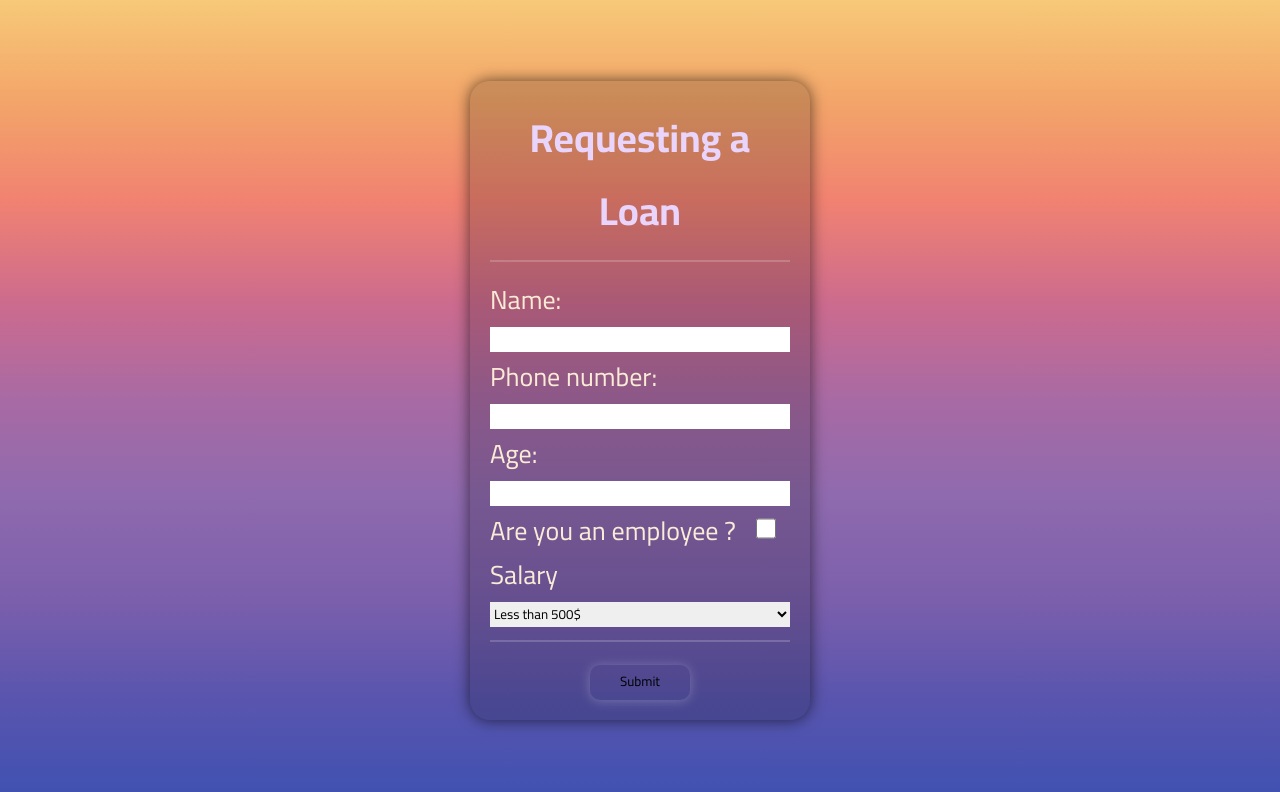
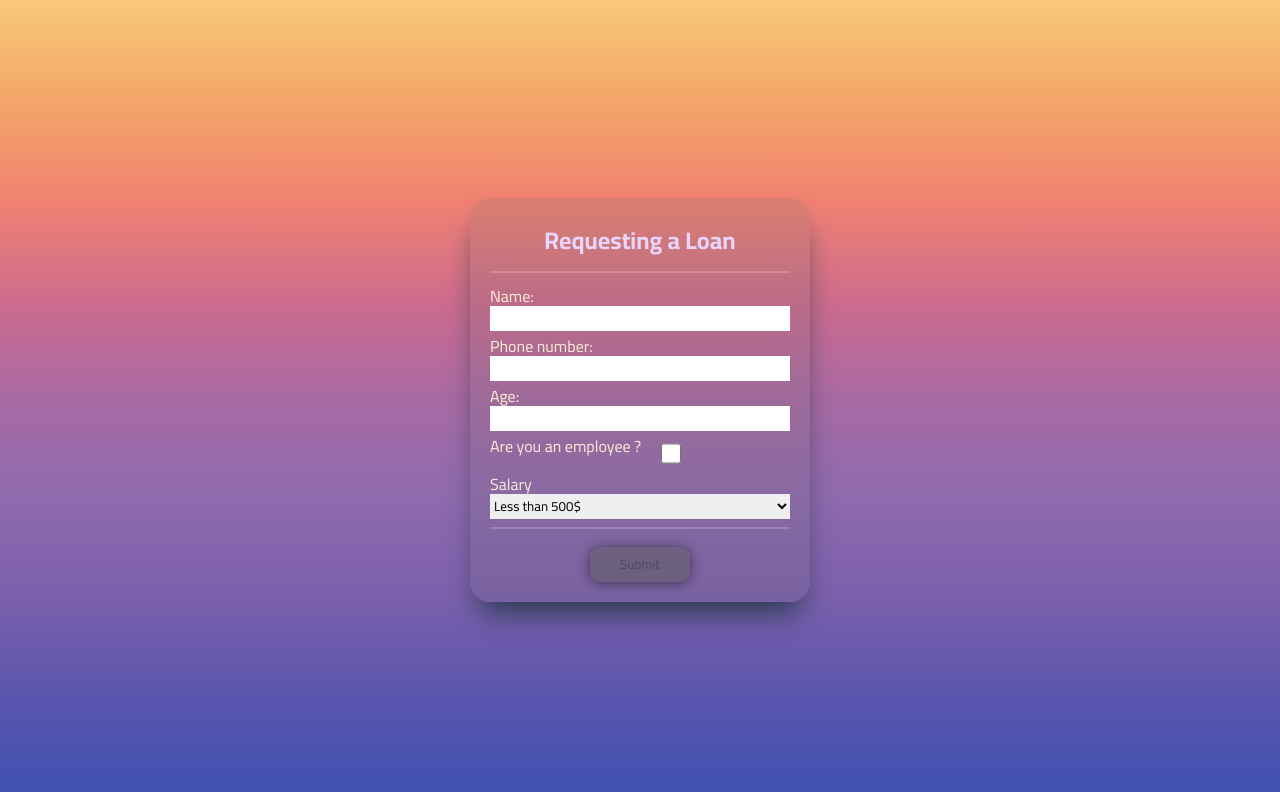
Before and after one commit to 3bdellah/mini-projet, a React (Create React App) app: page / in a window 1280 px wide. Shown: the top 792 px of the page. Built offline with nearby package versions, Linux system fonts and the light colour scheme; a web font is replaced by a local one.

Commit message:
add State to form & model component & btn disable

```diff
--- a/src/App.css
+++ b/src/App.css
@@ -1,17 +1,14 @@
 .App {
-  text-align: center;
+ text-align: center;
 }
 
 
 .App-header {
-  /* background-color: #22163e; */
-  /* background: linear-gradient(120deg, #22163e 0%, #6e0142 100%); */
   background-image: linear-gradient(to top, #3f51b1 0%, #5a55ae 13%, #7b5fac 25%, #8f6aae 38%, #a86aa4 50%, #cc6b8e 62%, #f18271 75%, #f3a469 87%, #f7c978 100%);
   min-height: 100vh;
   display: flex;
   flex-direction: column;
   align-items: center;
   justify-content: center;
-  font-size: calc(10px + 2vmin);
-  color: rgb(255, 255, 255);
+
 }
--- a/src/App.js
+++ b/src/App.js
@@ -1,11 +1,13 @@
 import "./App.css";
 import FormComponent from "./FormComponent";
+//import Model from "./Model";
 
 function App() {
   return (
     <div className="App">
       <header className="App-header">
         <FormComponent />
+        {/* <Model /> */}
       </header>
     </div>
   );
--- a/src/FormComponent.css
+++ b/src/FormComponent.css
@@ -1,17 +1,16 @@
 .form-card{
-    background-color: hsla(0, 0%, 0%, 0.167);
+
+    background-color: hsla(0, 0%, 41%, 0.167);
     padding: 20px;
     height: auto;
     width: 300PX;
     border-radius: 20px;
-    box-shadow: 0px 0px 15px 0px #0000009f;
+    box-shadow: rgb(38, 57, 77) 0px 20px 30px -10px;
     border-style: none;
-
-
 }
 h2{
-margin-top: 0px;
-margin-bottom: 0px;
+    margin-top: 0px;
+    margin-bottom: 0px;
     color: rgb(233, 212, 252);
     font-family: "Cairo", sans-serif;
 }
@@ -57,18 +56,51 @@ input:hover ,select :hover{
     border-style: none;
     line-height: 0;
     transition: 0.5s;
-    background-color:rgba(240, 248, 255, 0) ;
-    box-shadow: 0px 1px 12px 0px rgba(248, 248, 248, 0.263);
+    background: linear-gradient(90deg, #8402d5 0%, #e3088b 100%);
+    box-shadow: 0px 1px 12px 0px rgba(0, 0, 0, 0.5);
     font-family: "Cairo", sans-serif;
 }
 #submit-btn:hover{
+    margin-top: 10px;
     width: 100px;
     height: 35px;
     border-radius: 10px;
     border-style: none;
     line-height: 0;
     transition: 0.5s;
-    background: linear-gradient(90deg, #8402d5 0%, #e3088b 100%);
+    background: linear-gradient(90deg,#e3088b 0%, #8402d5 100%);
     box-shadow: 0px 1px 12px 0px rgba(0, 0, 0, 0.5);
     font-family: "Cairo", sans-serif;
 }
+.disabled  {
+    margin-top: 10px;
+    width: 100px;
+    height: 35px;
+    border-radius: 10px;
+    border-style: none;
+    line-height: 0;
+    transition: 0.5s;
+    background:rgba(92, 92, 93, 0.485) !important;
+    box-shadow: 0px 1px 12px 0px rgba(248, 248, 248, 0.263);
+    font-family: "Cairo", sans-serif;
+}
+
+#model{
+position:absolute;
+width: 100vw;
+height: 100vh;
+background-color: hsla(0, 0%, 0%, 0.446);
+display: flex;
+justify-content: center;
+align-items: center;
+
+
+}
+#model-content{
+        background-color: rgb(231, 231, 231);
+        color: rgb(22, 173, 80) ;
+        width: 60%;
+        padding: 20px;
+        border-radius: 20px 0px 20px 0px;
+
+}
--- a/src/FormComponent.js
+++ b/src/FormComponent.js
@@ -1,29 +1,85 @@
 import "./FormComponent.css";
-//import { useState } from "react";
+
+import { useState } from "react";
 
 export default function FormComponent() {
+  const [FormValue, SetFormValue] = useState({
+    Name: "",
+    PhoneNumber: "",
+    Age: "",
+    IsEmployee: false,
+    Statue: "",
+  });
+  const btnIsDisabled =
+    FormValue.Name === "" ||
+    FormValue.PhoneNumber === "" ||
+    FormValue.Age === "";
+
   return (
     <div className="form-card">
       <h2>Requesting a Loan</h2>
       <hr />
+      <form
+        onSubmit={(event) => {
+          event.preventDefault();
+          alert(FormValue.Name);
+        }}
+      >
         <label>Name: </label>
-      <input type="text" />
+        <input
+          type="text"
+          value={FormValue.Name}
+          onChange={(event) => {
+            SetFormValue({ ...FormValue, Name: event.target.value });
+          }}
+        />
         <label>Phone number: </label>
-      <input type="text" />
+        <input
+          type="text"
+          value={FormValue.PhoneNumber}
+          onChange={(event) => {
+            SetFormValue({ ...FormValue, PhoneNumber: event.target.value });
+          }}
+        />
         <label>Age: </label>
-      <input type="text" />
+        <input
+          type="text"
+          value={FormValue.Age}
+          onChange={(event) => {
+            SetFormValue({ ...FormValue, Age: event.target.value });
+          }}
+        />
         <div className="employeeGroup">
           <label>Are you an employee ? </label>
-        <input type="checkbox" id="checkbox" />
+          <input
+            type="checkbox"
+            checked={FormValue.IsEmployee}
+            id="checkbox"
+            onChange={(event) => {
+              SetFormValue({ ...FormValue, IsEmployee: event.target.checked });
+            }}
+          />
         </div>
         <label>Salary </label>
-      <select>
+        <select
+          value={FormValue.Statue}
+          onChange={(event) => {
+            SetFormValue({ ...FormValue, Statue: event.target.value });
+          }}
+        >
           <option>Less than 500$</option>
           <option>Between 500$ and 2000$</option>
           <option>Above 2000$</option>
         </select>
         <hr />
-      <button id="submit-btn">Submit</button>
+        <button
+          id="submit-btn"
+          className={btnIsDisabled ? "disabled" : ""}
+          disabled={btnIsDisabled}
+        >
+          Submit
+        </button>
+      </form>
     </div>
   );
 }
```
Also changed, not shown: src/Model.js (added, +10 -0 lines). Lines whose indentation alone changed are shown as unchanged.
